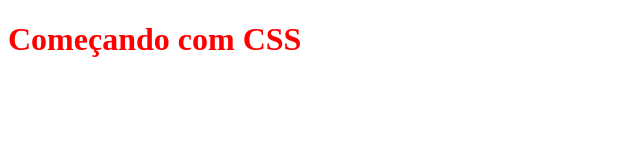
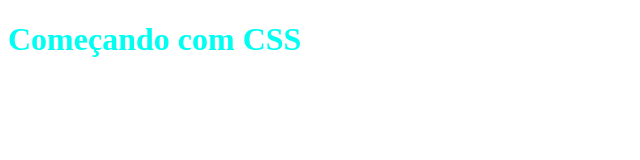
Before and after one commit to aroldoabarbosa/css_playground, a plain HTML site: page index.html in a window 1280 px wide. Shown: the whole page, without its empty margins (0-640 px from the left). Drawn offline with Linux system fonts and the light colour scheme.

Commit message:
começando com as cores

```diff
--- a/css/style.css
+++ b/css/style.css
@@ -1,3 +1,3 @@
 h1  {
-    color:red
+    color:rgb(0, 255, 242)
 }
```
